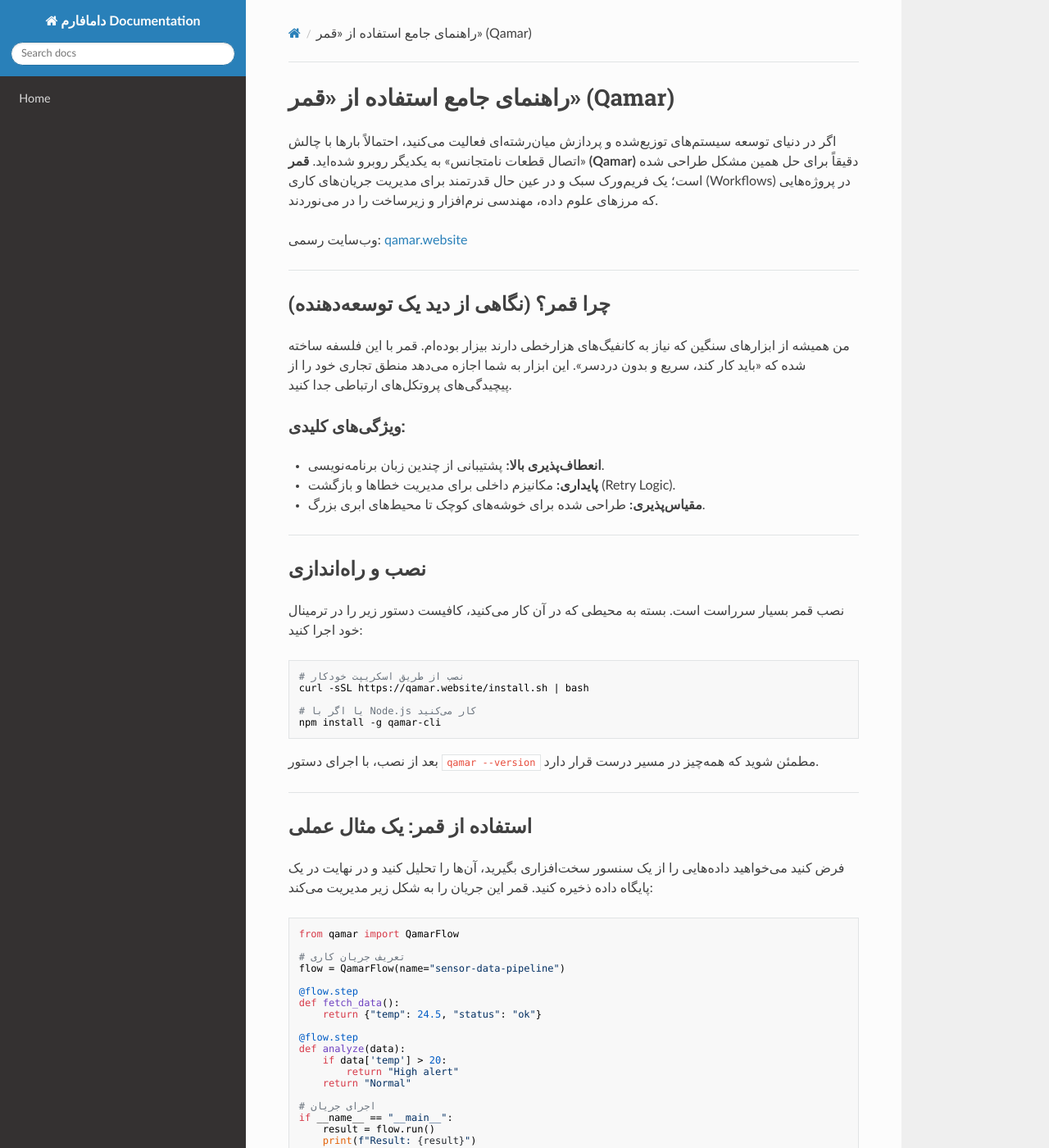
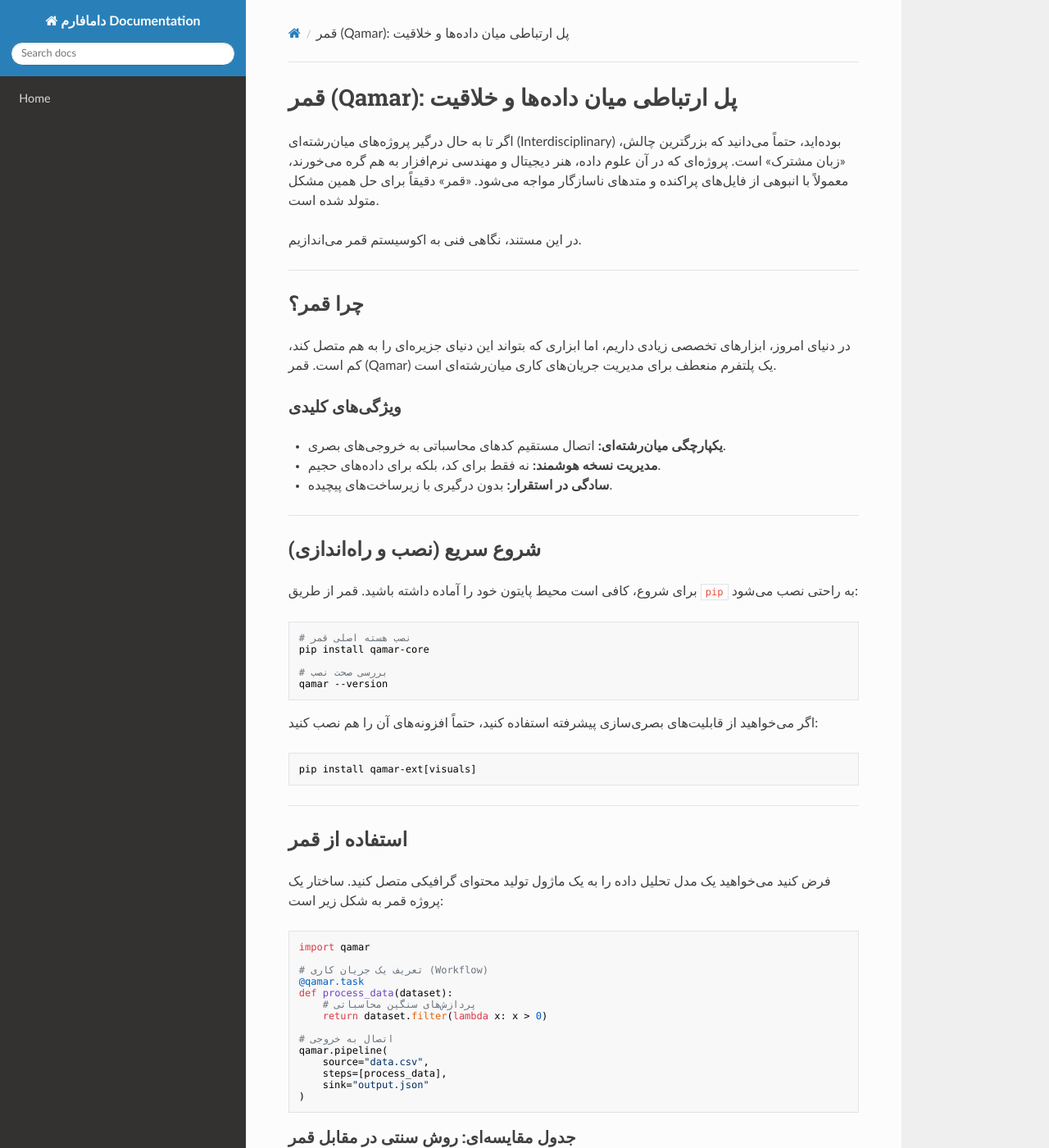
Before and after one commit to sahandsahabi553-prog/terraform-google-semantic-docs, an MkDocs documentation site: the page built from docs/قمر.md, in a window 1280 px wide and 1400 px high. Shown: the whole window at 82% size. Built offline with MkDocs 1.6.1, drawn with Linux system fonts in a browser that asks for light colours; nearby versions of some CDN libraries; some of the changed text lies outside the part shown.

Commit message:
Doc: قمر

````diff
--- a/docs/قمر.md
+++ b/docs/قمر.md
@@ -1,90 +1,103 @@
-# راهنمای جامع استفاده از «قمر» (Qamar)
+# قمر (Qamar): پل ارتباطی میان داده‌ها و خلاقیت
 
-اگر در دنیای توسعه سیستم‌های توزیع‌شده و پردازش میان‌رشته‌ای فعالیت می‌کنید، احتمالاً بارها با چالش «اتصال قطعات نامتجانس» به یکدیگر روبرو شده‌اید. **قمر (Qamar)** دقیقاً برای حل همین مشکل طراحی شده است؛ یک فریم‌ورک سبک و در عین حال قدرتمند برای مدیریت جریان‌های کاری (Workflows) در پروژه‌هایی که مرزهای علوم داده، مهندسی نرم‌افزار و زیرساخت را در می‌نوردند.
+اگر تا به حال درگیر پروژه‌های میان‌رشته‌ای (Interdisciplinary) بوده‌اید، حتماً می‌دانید که بزرگترین چالش، «زبان مشترک» است. پروژه‌ای که در آن علوم داده، هنر دیجیتال و مهندسی نرم‌افزار به هم گره می‌خورند، معمولاً با انبوهی از فایل‌های پراکنده و متدهای ناسازگار مواجه می‌شود. «قمر» دقیقاً برای حل همین مشکل متولد شده است.
 
-وب‌سایت رسمی: [qamar.website](https://qamar.website)
+در این مستند، نگاهی فنی به اکوسیستم قمر می‌اندازیم.
 
 ---
 
-## چرا قمر؟ (نگاهی از دید یک توسعه‌دهنده)
+## چرا قمر؟
+در دنیای امروز، ابزارهای تخصصی زیادی داریم، اما ابزاری که بتواند این دنیای جزیره‌ای را به هم متصل کند، کم است. قمر (Qamar) یک پلتفرم منعطف برای مدیریت جریان‌های کاری میان‌رشته‌ای است.
 
-من همیشه از ابزارهای سنگین که نیاز به کانفیگ‌های هزارخطی دارند بیزار بوده‌ام. قمر با این فلسفه ساخته شده که «باید کار کند، سریع و بدون دردسر». این ابزار به شما اجازه می‌دهد منطق تجاری خود را از پیچیدگی‌های پروتکل‌های ارتباطی جدا کنید.
-
-### ویژگی‌های کلیدی:
-*   **انعطاف‌پذیری بالا:** پشتیبانی از چندین زبان برنامه‌نویسی.
-*   **پایداری:** مکانیزم داخلی برای مدیریت خطاها و بازگشت (Retry Logic).
-*   **مقیاس‌پذیری:** طراحی شده برای خوشه‌های کوچک تا محیط‌های ابری بزرگ.
+### ویژگی‌های کلیدی
+*   **یکپارچگی میان‌رشته‌ای:** اتصال مستقیم کدهای محاسباتی به خروجی‌های بصری.
+*   **مدیریت نسخه هوشمند:** نه فقط برای کد، بلکه برای داده‌های حجیم.
+*   **سادگی در استقرار:** بدون درگیری با زیرساخت‌های پیچیده.
 
 ---
 
-## نصب و راه‌اندازی
+## شروع سریع (نصب و راه‌اندازی)
 
-نصب قمر بسیار سرراست است. بسته به محیطی که در آن کار می‌کنید، کافیست دستور زیر را در ترمینال خود اجرا کنید:
+برای شروع، کافی است محیط پایتون خود را آماده داشته باشید. قمر از طریق `pip` به راحتی نصب می‌شود:
 
 ```bash
-# نصب از طریق اسکریپت خودکار
-curl -sSL https://qamar.website/install.sh | bash
+# نصب هسته اصلی قمر
+pip install qamar-core
 
-# یا اگر با Node.js کار می‌کنید
-npm install -g qamar-cli
+# بررسی صحت نصب
+qamar --version
 ```
 
-بعد از نصب، با اجرای دستور `qamar --version` مطمئن شوید که همه‌چیز در مسیر درست قرار دارد.
-
----
-
-## استفاده از قمر: یک مثال عملی
-
-فرض کنید می‌خواهید داده‌هایی را از یک سنسور سخت‌افزاری بگیرید، آن‌ها را تحلیل کنید و در نهایت در یک پایگاه داده ذخیره کنید. قمر این جریان را به شکل زیر مدیریت می‌کند:
-
-```python
-from qamar import QamarFlow
-
-# تعریف جریان کاری
-flow = QamarFlow(name="sensor-data-pipeline")
-
-@flow.step
-def fetch_data():
-    return {"temp": 24.5, "status": "ok"}
-
-@flow.step
-def analyze(data):
-    if data['temp'] > 20:
-        return "High alert"
-    return "Normal"
-
-# اجرای جریان
-if __name__ == "__main__":
-    result = flow.run()
-    print(f"Result: {result}")
+اگر می‌خواهید از قابلیت‌های بصری‌سازی پیشرفته استفاده کنید، حتماً افزونه‌های آن را هم نصب کنید:
+```bash
+pip install qamar-ext[visuals]
 ```
 
 ---
 
-## مقایسه با ابزارهای مشابه
+## استفاده از قمر
 
-برای اینکه دید بهتری داشته باشید، جدول زیر تفاوت قمر را با سایر ابزارهای متداول نشان می‌دهد:
+فرض کنید می‌خواهید یک مدل تحلیل داده را به یک ماژول تولید محتوای گرافیکی متصل کنید. ساختار یک پروژه قمر به شکل زیر است:
 
-| ویژگی | قمر (Qamar) | ابزارهای سنتی (مثل Celery) | راه‌حل‌های ابری |
-| :--- | :---: | :---: | :---: |
-| **سهولت نصب** | بسیار ساده | متوسط | سخت |
-| **مصرف منابع** | ناچیز | بالا | بسیار بالا |
-| **کاربرد میان‌رشته‌ای** | عالی | ضعیف | متوسط |
+```python
+import qamar
+
+# تعریف یک جریان کاری (Workflow)
+@qamar.task
+def process_data(dataset):
+    # پردازش‌های سنگین محاسباتی
+    return dataset.filter(lambda x: x > 0)
+
+# اتصال به خروجی
+qamar.pipeline(
+    source="data.csv",
+    steps=[process_data],
+    sink="output.json"
+)
+```
+
+### جدول مقایسه‌ای: روش سنتی در مقابل قمر
+
+| ویژگی | روش سنتی (Scripting) | روش قمر |
+| :--- | :--- | :--- |
+| **مدیریت وابستگی‌ها** | دستی و پرخطر | خودکار و ایزوله |
+| **مقیاس‌پذیری** | محدود به حافظه محلی | توزیع‌یافته |
+| **قابلیت بازتولید** | دشوار | تضمین شده |
+
+---
+
+## مثال کاربردی: ترکیب متن و تصویر
+
+این یک قطعه کد کوچک برای انتقال داده از یک مدل زبانی به یک پردازشگر تصویر است:
+
+```python
+from qamar.bridge import Bridge
+
+bridge = Bridge(api_key="YOUR_KEY")
+
+# دریافت خروجی از مدل
+raw_data = bridge.fetch("analysis_report")
+
+# تبدیل به فرمت بصری
+visual = bridge.render(raw_data, template="minimalist")
+visual.save("final_report.png")
+```
 
 ---
 
 ## سوالات متداول (FAQ)
 
-**۱. آیا قمر برای پروژه‌های کوچک هم مناسب است؟**
-قطعاً. من حتی برای اسکریپت‌های ساده اتوماسیون شخصی هم از آن استفاده می‌کنم چون مدیریت خطاها را بسیار تمیزتر از `try-except`های تو در تو انجام می‌دهد.
+**۱. آیا قمر برای پروژه‌های بزرگ سازمانی مناسب است؟**
+بله، معماری قمر به گونه‌ای طراحی شده که قابلیت مقیاس‌پذیری افقی دارد. ما در پروژه‌هایی با حجم داده‌های چند ترابایتی از آن استفاده کرده‌ایم.
 
-**۲. آیا قمر از پروتکل‌های خاصی پشتیبانی می‌کند؟**
-قمر بر پایه REST و gRPC بنا شده است، بنابراین اگر سرویسی دارید که با این‌ها حرف می‌زند، قمر با آن سازگار است.
+**۲. یادگیری قمر چقدر زمان می‌برد؟**
+اگر با پایتون آشنایی دارید، مفاهیم اصلی قمر را می‌توانید در کمتر از یک ساعت فرا بگیرید. مستندات ما در [qamar.website](https://qamar.website) بسیار جامع هستند.
 
-**۳. چگونه می‌توانم در توسعه آن مشارکت کنم؟**
-به مخزن گیت‌هاب ما در وب‌سایت سر بزنید. ما همیشه از Pull Request‌هایی که به بهبود عملکرد یا مستندات کمک کنند، استقبال می‌کنیم.
+**۳. آیا می‌توانم افزونه اختصاصی خودم را بنویسم؟**
+قطعاً! قمر بر پایه یک معماری ماژولار بنا شده و شما می‌توانید `QamarPlugin` را ارث‌بری کرده و قابلیت‌های شخصی‌سازی شده خود را اضافه کنید.
 
 ---
 
-### نکته پایانی
-کار با قمر برای من مثل یک نفس تازه در دنیای ابزارهای پیچیده بود. پیشنهاد می‌کنم حتماً مستندات کامل را در [qamar.website](https://qamar.website) مطالعه کنید و اولین «فلو» خود را بسازید. اگر به مشکلی خوردید یا ایده‌ای برای بهبود داشتید، حتماً در کامیونیتی ما مطرح کنید. موفق باشید!
+> **نکته نویسنده:** همیشه پیشنهاد می‌کنم قبل از شروع پروژه‌های بزرگ، با یک `Pipeline` کوچک شروع کنید. قدرت واقعی قمر در «سادگی در عین پیچیدگی» نهفته است. اگر به مشکلی برخوردید، مستندات سایت را چک کنید؛ پاسخ اکثر سوالات در بخش `Troubleshooting` موجود است.
+
+برای اطلاعات بیشتر و مشاهده نمونه‌کارهای جامعه کاربری، به [qamar.website](https://qamar.website) سر بزنید. موفق باشید!
````
